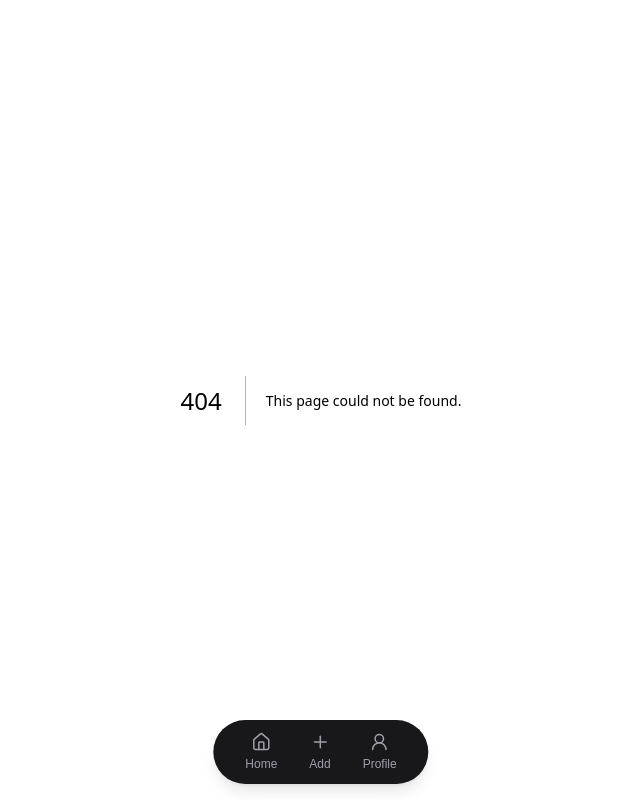
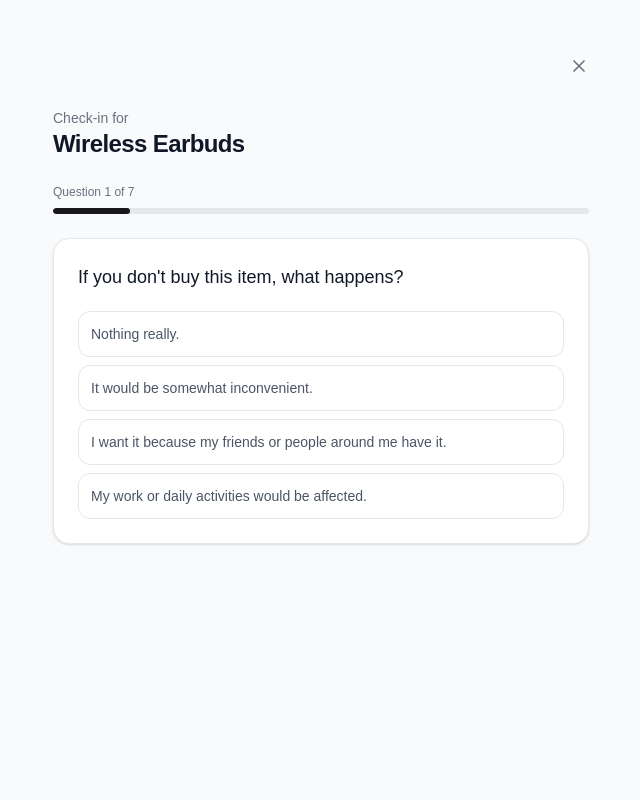
Before and after one commit to Elfachry/Pondr, a Next.js app: page /items/item-2/check-in in a window 1280 px wide. Before the commit this address had no page. Shown: the whole page, without its empty margins (319-959 px from the left). Built offline with nearby package versions, Linux system fonts and the light colour scheme.

Commit message:
check-in page with step-by-step question flow, hide bottom navbar

```diff
--- a/app/add/page.tsx
+++ b/app/add/page.tsx
@@ -101,11 +101,8 @@ export default function AddPage() {
 
           {/* Trigger */}
           <div>
-            <p className="mb-1 text-sm font-medium text-gray-800">
+            <p className="mb-2 text-sm font-medium text-gray-800">
               Why do you want it?
-            </p>
-            <p className="mb-4 text-xs text-gray-500">
-              Be honest. There's no wrong answer.
             </p>
 
             <div className="grid grid-cols-1 gap-2 sm:grid-cols-2">
--- /dev/null
+++ b/app/items/[itemId]/check-in/page.tsx
@@ -0,0 +1,29 @@
+import { Suspense } from "react";
+import { notFound } from "next/navigation";
+import { MOCK_ITEMS } from "@/data/mock-data";
+import CheckInFlow from "@/components/check-in/CheckInFlow";
+
+type Params = Promise<{ itemId: string }>;
+
+async function CheckInContent({ params }: { params: Params }) {
+  const { itemId } = await params;
+  const item = MOCK_ITEMS.find((i) => i.id === itemId);
+
+  if (!item) notFound();
+
+  return <CheckInFlow item={item} />;
+}
+
+export default function CheckInPage({ params }: { params: Params }) {
+  return (
+    <main className="min-h-screen bg-gray-50 pb-12">
+      <div className="mx-auto max-w-xl px-5 py-12">
+        <Suspense
+          fallback={<p className="text-sm text-gray-500">Loading...</p>}
+        >
+          <CheckInContent params={params} />
+        </Suspense>
+      </div>
+    </main>
+  );
+}
--- a/app/layout.tsx
+++ b/app/layout.tsx
@@ -1,3 +1,4 @@
+import { Suspense } from "react";
 import type { Metadata } from "next";
 import { Geist, Geist_Mono } from "next/font/google";
 import "./globals.css";
@@ -26,10 +27,10 @@ export default function RootLayout({ children }: LayoutProps<"/">) {
       className={`${geistSans.variable} ${geistMono.variable} h-full antialiased`}
     >
       <body>
-        <div className="mx-auto max-w-3xl min-h-screen">
-          {children}
-        </div>
-        <BottomNav />
+        <div className="mx-auto max-w-3xl min-h-screen">{children}</div>
+        <Suspense fallback={null}>
+          <BottomNav />
+        </Suspense>
       </body>
     </html>
   );
--- a/app/profile/page.tsx
+++ b/app/profile/page.tsx
@@ -1,3 +1,3 @@
-export default function AddPage() {
+export default function Profile() {
   return <main className="p-6">Profile</main>;
 }
--- /dev/null
+++ b/src/components/check-in/CheckInFlow.tsx
@@ -0,0 +1,179 @@
+"use client";
+
+import { useEffect, useRef, useState } from "react";
+import Link from "next/link";
+import { ChevronLeft, X } from "lucide-react";
+import type { Item } from "@/types";
+import {
+  CHECK_IN_QUESTIONS,
+  type CheckInQuestionId,
+} from "@/data/check-in-questions";
+
+const ADVANCE_DELAY_MS = 250;
+
+interface CheckInFlowProps {
+  item: Item;
+}
+
+type PartialAnswers = Partial<Record<CheckInQuestionId, string>>;
+
+export default function CheckInFlow({ item }: CheckInFlowProps) {
+  const [step, setStep] = useState(0);
+  const [answers, setAnswers] = useState<PartialAnswers>({});
+  const [finished, setFinished] = useState(false);
+  const timer = useRef<ReturnType<typeof setTimeout> | null>(null);
+
+  const total = CHECK_IN_QUESTIONS.length;
+  const question = CHECK_IN_QUESTIONS[step];
+  const selected = answers[question.id];
+  const isLast = step === total - 1;
+
+  function clearTimer() {
+    if (timer.current) {
+      clearTimeout(timer.current);
+      timer.current = null;
+    }
+  }
+
+  // Don't fire a pending "next" after leaving the page.
+  useEffect(() => clearTimer, []);
+
+  function handleSelect(value: string) {
+    setAnswers((prev) => ({ ...prev, [question.id]: value }));
+
+    // The last question waits for an explicit "See result".
+    if (isLast) return;
+
+    clearTimer();
+    timer.current = setTimeout(() => {
+      setStep((s) => Math.min(s + 1, total - 1));
+    }, ADVANCE_DELAY_MS);
+  }
+
+  function handleBack() {
+    clearTimer();
+    setStep((s) => Math.max(0, s - 1));
+  }
+
+  function handleFinish() {
+    if (!selected) return;
+
+    // TODO: run the rule-based recommendation and go to the result page.
+    console.log("Check-in answers:", { itemId: item.id, answers });
+    setFinished(true);
+  }
+
+  if (finished) {
+    return (
+      <div className="rounded-2xl border border-gray-200 bg-white p-6 text-center shadow-sm">
+        <h1 className="text-xl font-semibold text-gray-900">
+          All {total} questions answered
+        </h1>
+        <p className="mt-2 text-sm text-gray-500">
+          The result page for {item.name} comes next.
+        </p>
+        <Link
+          href="/"
+          className="mt-6 block w-full rounded-xl bg-zinc-900 px-4 py-3 text-center text-sm font-medium text-white transition hover:bg-zinc-700"
+        >
+          Back to my items
+        </Link>
+      </div>
+    );
+  }
+
+  return (
+    <div className="space-y-6">
+      {/* Top bar: previous + close */}
+      <div className="flex h-9 items-center justify-between">
+        {step > 0 ? (
+          <button
+            type="button"
+            onClick={handleBack}
+            className="-ml-2 flex items-center gap-1 rounded-full py-2 pl-2 pr-3 text-sm text-gray-500 transition hover:bg-gray-200 hover:text-gray-900"
+          >
+            <ChevronLeft size={18} />
+            Previous
+          </button>
+        ) : (
+          <span />
+        )}
+
+        <Link
+          href="/"
+          aria-label="Close check-in"
+          className="-mr-2 rounded-full p-2 text-gray-500 transition hover:bg-gray-200 hover:text-gray-900"
+        >
+          <X size={20} />
+        </Link>
+      </div>
+
+      {/* Header */}
+      <div>
+        <p className="text-sm text-gray-500">Check-in for</p>
+        <h1 className="text-2xl font-semibold tracking-tight text-gray-900">
+          {item.name}
+        </h1>
+      </div>
+
+      {/* Progress */}
+      <div>
+        <p className="mb-2 text-xs text-gray-500">
+          Question {step + 1} of {total}
+        </p>
+        <div className="h-1.5 w-full overflow-hidden rounded-full bg-gray-200">
+          <div
+            className="h-full rounded-full bg-zinc-900 transition-all"
+            style={{ width: `${((step + 1) / total) * 100}%` }}
+          />
+        </div>
+      </div>
+
+      {/* Question */}
+      <div className="rounded-2xl border border-gray-200 bg-white p-6 shadow-sm">
+        <h2 className="mb-5 text-lg font-medium text-gray-900">
+          {question.prompt}
+        </h2>
+
+        <div
+          role="radiogroup"
+          aria-label={question.prompt}
+          className="space-y-2"
+        >
+          {question.options.map((option) => {
+            const isSelected = selected === option.value;
+
+            return (
+              <button
+                key={option.value}
+                type="button"
+                role="radio"
+                aria-checked={isSelected}
+                onClick={() => handleSelect(option.value)}
+                className={`flex w-full items-center gap-3 rounded-xl border p-3 text-left text-sm transition ${
+                  isSelected
+                    ? "border-gray-900 bg-gray-50 text-gray-900"
+                    : "border-gray-200 text-gray-600 hover:border-gray-400"
+                }`}
+              >
+                {option.label}
+              </button>
+            );
+          })}
+        </div>
+      </div>
+
+      {/* Final question only */}
+      {isLast && (
+        <button
+          type="button"
+          onClick={handleFinish}
+          disabled={!selected}
+          className="w-full rounded-xl bg-zinc-900 px-5 py-3 text-sm font-medium text-white transition hover:bg-zinc-700 disabled:cursor-not-allowed disabled:opacity-40"
+        >
+          See result
+        </button>
+      )}
+    </div>
+  );
+}
--- a/src/components/items/ReadyItemCard.tsx
+++ b/src/components/items/ReadyItemCard.tsx
@@ -1,5 +1,6 @@
 "use client";
 
+import Link from "next/link";
 import { useEffect, useState } from "react";
 import type { Item } from "@/types";
 import { TRIGGER_LABELS } from "@/utils/item-labels";
@@ -45,9 +46,12 @@ export default function ReadyItemCard({ item }: ReadyItemCardProps) {
         </p>
       </div>
 
-      <button className="mt-4 w-full rounded-xl bg-zinc-900 px-4 py-3 text-sm font-medium text-white transition hover:bg-zinc-700">
+      <Link
+        href={`/items/${item.id}/check-in`}
+        className="mt-4 block w-full rounded-xl bg-zinc-900 px-4 py-3 text-center text-sm font-medium text-white transition hover:bg-zinc-700"
+      >
         Check in
-      </button>
+      </Link>
     </div>
   );
 }
--- a/src/components/navigation/BottomNav.tsx
+++ b/src/components/navigation/BottomNav.tsx
@@ -25,6 +25,8 @@ const navItems = [
 export default function BottomNav() {
   const pathname = usePathname();
 
+  if (pathname.endsWith("/check-in")) return null;
+
   return (
     <nav className="fixed bottom-4 left-1/2 -translate-x-1/2 z-50">
       <div className="flex items-center gap-8 rounded-full bg-zinc-900 px-8 py-3 text-white shadow-lg">
```
